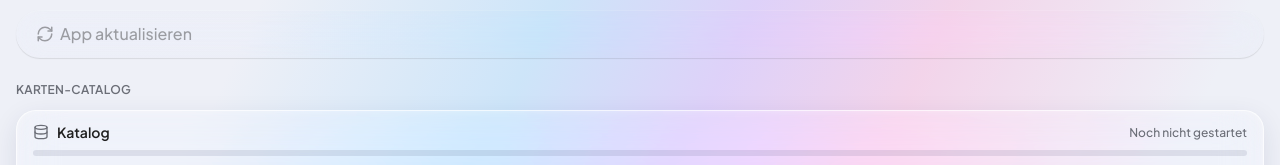
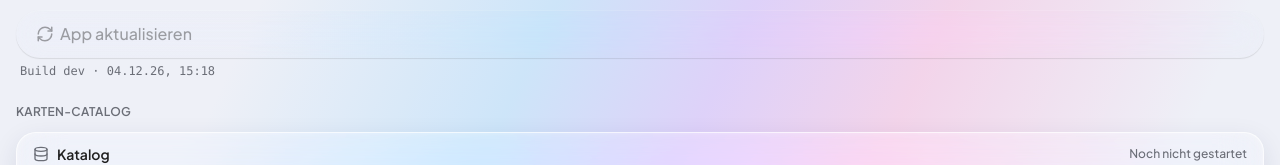
Before and after one commit to stefan-gross/pokedex, a Next.js app: page /settings in a window 1280 px wide. Shown: the part 150-315 px from the top of the page. Built offline with nearby package versions, Linux system fonts and the light colour scheme; no server answers; the database is empty.

Commit message:
feat(settings): aktuellen Build (SHA + Datum) wieder unter „App aktualisieren" zeigen
Als eigene Zeile unter dem Button, damit der Build auch bei deaktiviertem
(=aktuellem) Button gut lesbar bleibt.

Co-Authored-By: Claude Opus 4.8 <noreply@anthropic.com>

```diff
--- a/app/(app)/settings/page.tsx
+++ b/app/(app)/settings/page.tsx
@@ -35,7 +35,7 @@ export default function SettingsPage() {
   const scannerDebug = useScannerDebug();
 
   // „Neue Version verfügbar" (geteilter Hook, auch im Dashboard).
-  const { updateAvailable, confirmedCurrent } = useUpdateAvailable();
+  const { updateAvailable, confirmedCurrent, buildSha, buildTime } = useUpdateAvailable();
 
   const [syncStatus, setSyncStatus] = useState<SyncStatus | null>(null);
   const [syncLoading, setSyncLoading] = useState(true);
@@ -298,6 +298,9 @@ export default function SettingsPage() {
               </span>
             )}
           </Button>
+          <p className="text-role-label text-glass-muted px-1 font-mono">
+            Build {buildSha}{buildTime ? ` · ${new Date(buildTime).toLocaleString('de-DE', { dateStyle: 'short', timeStyle: 'short' })}` : ''}
+          </p>
         </section>
 
         {/* 2. Karten-Catalog — ein Panel: Status + Preis-Status + letzter Lauf + Aktionen */}
```
